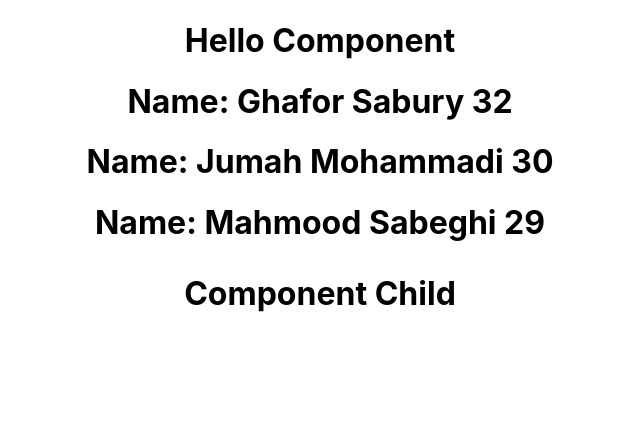
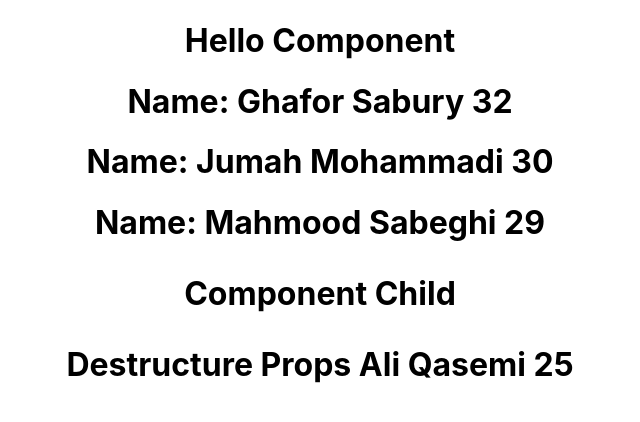
Before and after one commit to gsabury/react-js-tutorials, a React (Create React App) app: page / in a window 1280 px wide. Shown: the top 422 px of the page, without its empty margins (320-960 px from the left). Built offline with nearby package versions, Linux system fonts and the light colour scheme.

Commit message:
How to destructure props

```diff
--- a/src/App.js
+++ b/src/App.js
@@ -2,6 +2,7 @@ import logo from './logo.svg';
 import './App.css';
 import Hello from './Components/Hello';
 import Profile from './Components/Profile';
+import DestructureProps from './Components/DestructureProps';
 function App() {
   return (
     <div className="App">
@@ -11,6 +12,7 @@ function App() {
       <Profile fname="Mahmood" lname="Sabeghi" age="29">
         <p>Component Child</p>
       </Profile>
+      <DestructureProps fname="Ali" lname="Qasemi" age="25"/>
     </div>
   );
 }
--- /dev/null
+++ b/src/Components/DestructureProps.js
@@ -0,0 +1,9 @@
+
+const DestructureProps = (props)=>{
+    const {fname, lname, age} = props;
+    return (
+        <h1>Destructure Props {fname} {lname} {age}</h1>
+    );
+}
+
+export default DestructureProps;
```
